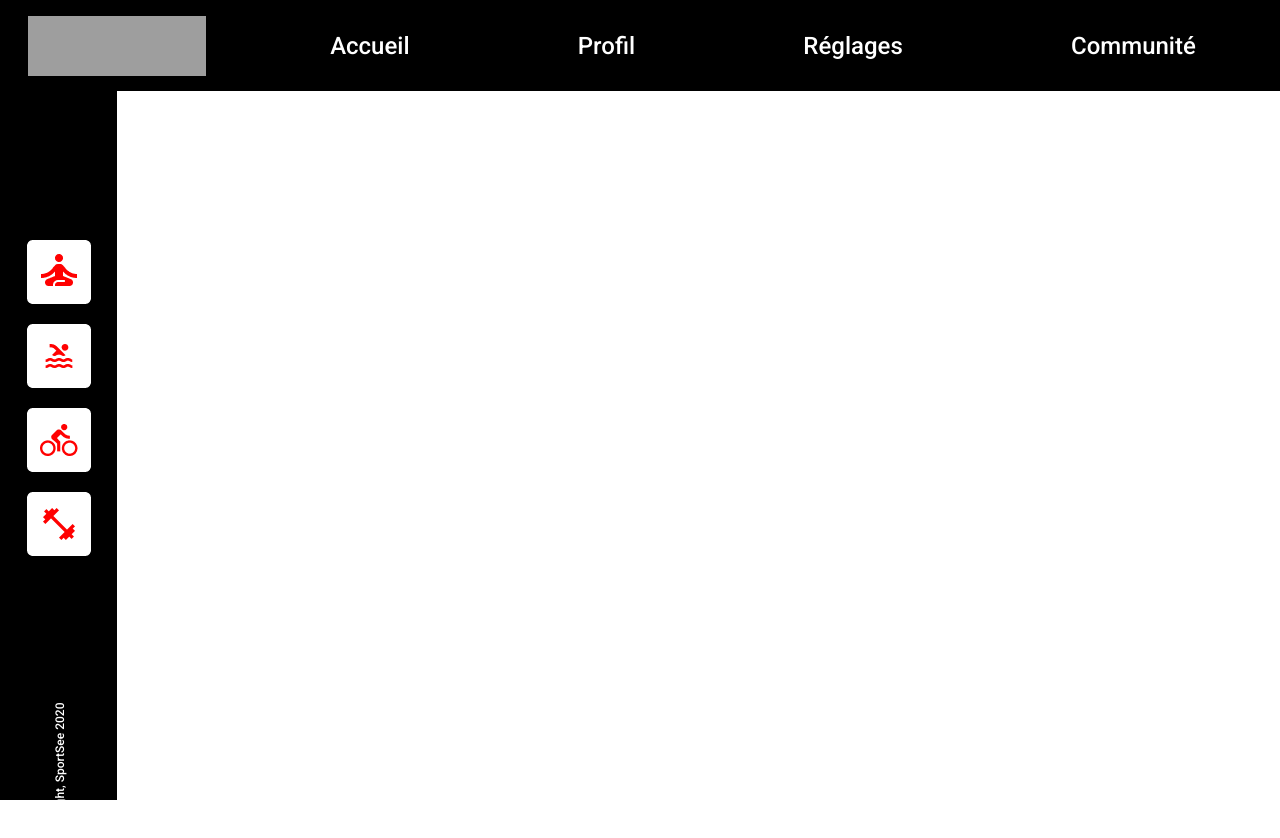
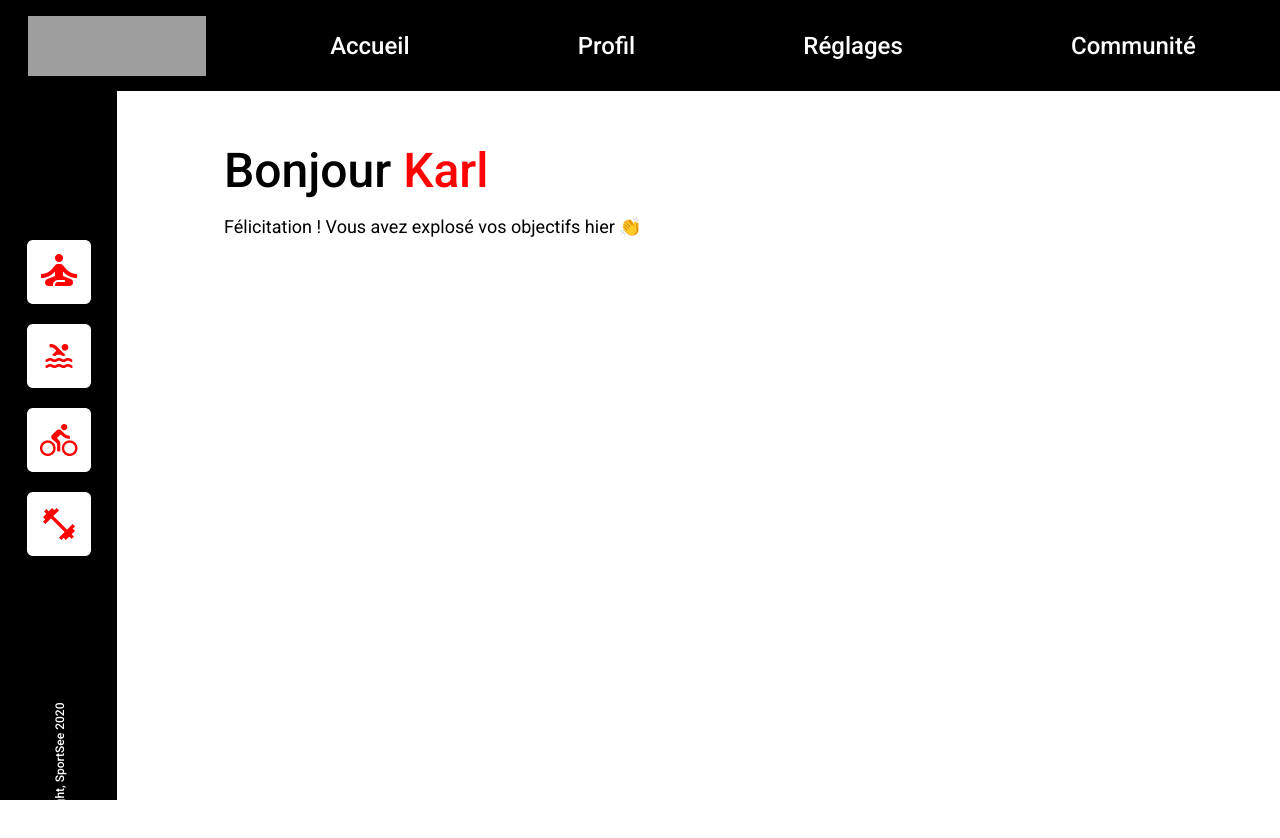
Before and after one commit to thomasop/SportSee, a React (Create React App) app: page /dashboard/12 in a window 1280 px wide. Built offline with nearby package versions, Linux system fonts and the light colour scheme; grey boxes are pictures that could not be loaded; a web font is replaced by a local one.

Commit message:
Add: display main data on dashboard

```diff
--- /dev/null
+++ b/src/Components/DisplayMainData.tsx
@@ -0,0 +1,25 @@
+import React, { useState } from "react";
+import { useParams } from "react-router-dom";
+import { GetDataMain } from "../Service/GetData";
+import { mainType } from "../Type/data/UserMain";
+
+const DisplayMainData: React.FC = () => {
+  const { id } = useParams();
+  const [data, setData] = useState<null | mainType>(null);
+  return (
+    <>
+      <GetDataMain data={setData} userId={Number(id)} />
+      <div className="display">
+        <h1 className="display__h1">
+          Bonjour
+          <span className="display__span"> {data?.userInfos.firstName}</span>
+        </h1>
+        <p className="display__p">
+          Félicitation ! Vous avez explosé vos objectifs hier 👏
+        </p>
+      </div>
+    </>
+  );
+};
+
+export default DisplayMainData;
--- a/src/Pages/Dashboard.tsx
+++ b/src/Pages/Dashboard.tsx
@@ -1,6 +1,7 @@
 import React from "react";
 import Header from "../Components/Header";
 import SideNav from "../Components/SideNav";
+import DisplayMainData from "../Components/DisplayMainData";
 
 const Dashboard: React.FC = () => {
   return (
@@ -8,6 +9,7 @@ const Dashboard: React.FC = () => {
       <Header />
       <main>
         <SideNav />
+        <DisplayMainData />
       </main>
     </>
   );
--- a/src/css/style.css
+++ b/src/css/style.css
@@ -106,6 +106,32 @@ html, body {
     right: 40px;
   }
 }
+/* Maps for responsive device */
+/* Mixins for responsive device */ /* DisplayMainData component */
+.display {
+  margin-left: 224px;
+  margin-top: 68px;
+}
+.display__h1 {
+  font-style: normal;
+  font-weight: 500;
+  font-size: 48px;
+  line-height: 24px;
+}
+.display__span {
+  font-style: normal;
+  font-weight: 500;
+  font-size: 48px;
+  line-height: 24px;
+  color: #FF0101;
+}
+.display__p {
+  font-style: normal;
+  font-weight: 400;
+  font-size: 18px;
+  line-height: 24px;
+}
+
 /* Variable for color and animation duration */
 /* Style for home page */
 .home__section {
--- /dev/null
+++ b/src/sass/components/_displayMainData.scss
@@ -0,0 +1,27 @@
+@import "../utils/mixins";
+
+/* DisplayMainData component */
+
+.display {
+    margin-left: 224px;
+    margin-top: 68px;
+    &__h1 {
+        font-style: normal;
+        font-weight: 500;
+        font-size: 48px;
+        line-height: 24px;
+    }
+    &__span {
+        font-style: normal;
+        font-weight: 500;
+        font-size: 48px;
+        line-height: 24px;
+        color: #FF0101;
+    }
+    &__p {
+        font-style: normal;
+        font-weight: 400;
+        font-size: 18px;
+        line-height: 24px;
+    }
+}
--- a/src/sass/main.scss
+++ b/src/sass/main.scss
@@ -6,5 +6,6 @@
 @import "./base/base";
 @import "./layout/header";
 @import "./layout/footer";
+@import "./components/displayMainData";
 @import "./pages/home";
 @import "./pages/menu";
```
Also changed, not shown: 1 other file (tests, documents, lock files or other folders).
